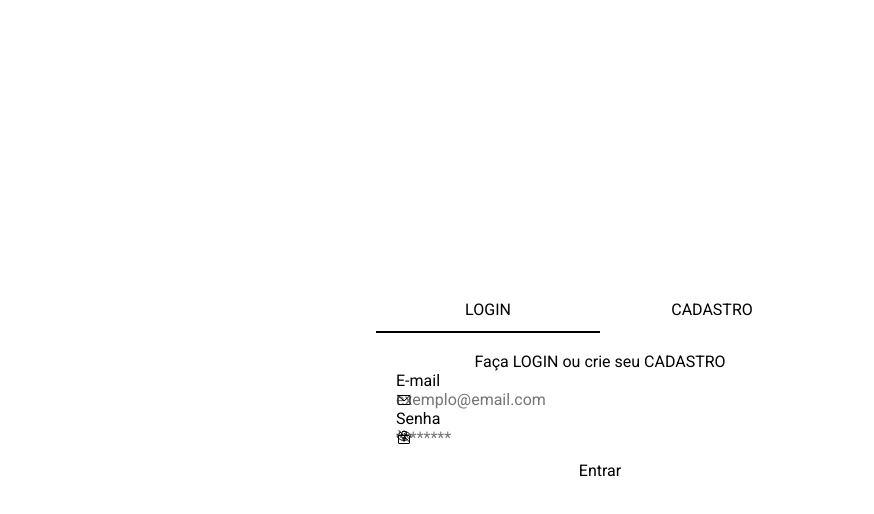
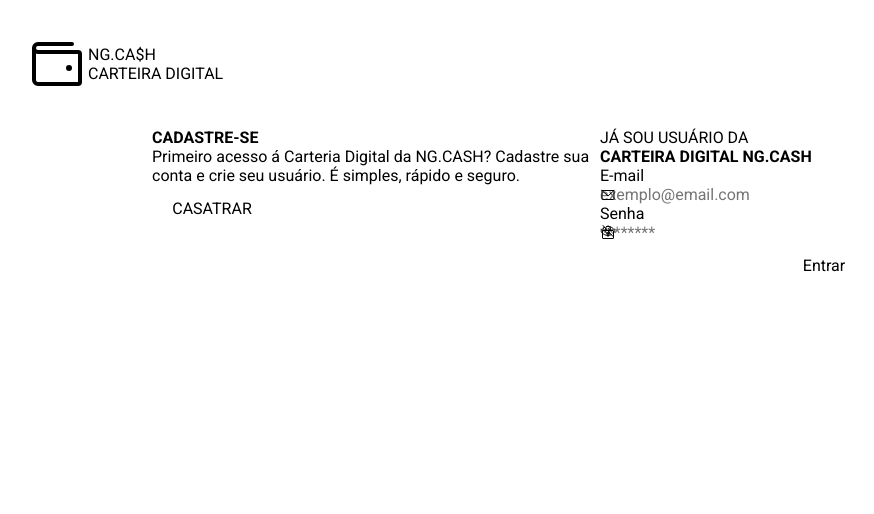
Before and after one commit to amosrodrigues/web-digital-cash, a Next.js app in the folder web/: page / in a window 1280 px wide. Shown: the top 514 px of the page, without its empty margins (40-914 px from the left). Built offline with nearby package versions, Linux system fonts and the light colour scheme; no server answers.

Commit message:
refactor: ajusts in layout of the project.

```diff
--- /dev/null
+++ b/web/src/components/Header/styles.ts
@@ -0,0 +1,5 @@
+import { styled } from '../../styles'
+
+export const HeaderContainer = styled('header', {
+  display: 'flex',
+})
--- a/web/src/pages/_app.tsx
+++ b/web/src/pages/_app.tsx
@@ -1,8 +1,28 @@
 import { AppProps } from 'next/app'
 import { globalStyles } from '../styles/global'
+
+import { Wallet } from 'phosphor-react'
+import { Text } from '../components/Text'
+
+import { Container, Header } from '../styles/pages/app'
 
 globalStyles()
 
 export default function App({ Component, pageProps }: AppProps) {
-  return <Component {...pageProps} />
+  return (
+    <Container>
+      <Header>
+        <Wallet size={64} />
+
+        <div>
+          <Text>
+            NG<span>.</span>CA<span>$</span>H
+          </Text>
+          <Text>CARTEIRA DIGITAL</Text>
+        </div>
+      </Header>
+
+      <Component {...pageProps} />
+    </Container>
+  )
 }
--- a/web/src/pages/index.tsx
+++ b/web/src/pages/index.tsx
@@ -1,35 +1,33 @@
+import Link from 'next/link'
+import { Button } from '../components/Button'
 import { Login } from '../components/SignIn'
-import { Create } from '../components/SignIn/Create'
 import { Text } from '../components/Text'
+
 import {
-  AppContainer,
-  TabsContent,
-  TabsList,
-  TabsRoot,
-  TabsTrigger,
-} from './styles'
+  SectionCreate,
+  SectionSignIn,
+  SignInContainer,
+} from '../styles/pages/signIn'
 
-export default function App() {
+export default function SgnIng() {
   return (
-    <AppContainer>
-      <TabsRoot defaultValue="tab1">
-        <TabsList aria-label="Faça login ou um novo cadastro">
-          <TabsTrigger className="TabsTrigger" value="tab1">
-            LOGIN
-          </TabsTrigger>
-          <TabsTrigger className="TabsTrigger" value="tab2">
-            CADASTRO
-          </TabsTrigger>
-        </TabsList>
-        <TabsContent value="tab1">
-          <Text>Faça LOGIN ou crie seu CADASTRO</Text>
-          <Login />
-        </TabsContent>
-        <TabsContent value="tab2">
-          <Text>Cadastre-se e entre automaticamente</Text>
-          <Create />
-        </TabsContent>
-      </TabsRoot>
-    </AppContainer>
+    <SignInContainer>
+      <SectionCreate>
+        <Text as="h2">CADASTRE-SE</Text>
+        <Text>
+          Primeiro acesso á Carteria Digital da NG.CASH? Cadastre sua conta e
+          crie seu usuário. É simples, rápido e seguro.
+        </Text>
+        <Button as={Link} href="/create" variant="secondary">
+          CASATRAR
+        </Button>
+      </SectionCreate>
+
+      <SectionSignIn>
+        <Text>JÁ SOU USUÁRIO DA</Text>
+        <Text as="h2">CARTEIRA DIGITAL NG.CASH</Text>
+        <Login />
+      </SectionSignIn>
+    </SignInContainer>
   )
 }
--- a/web/src/styles/global.ts
+++ b/web/src/styles/global.ts
@@ -23,13 +23,14 @@
     width: '0.375rem',
     height: '0.375rem',
     marginRight: '10px',
+    backgroundColor: '$gray900',
   },
   '::-webkit-scrollbar-corner': {
     border: 'none',
     background: 'none',
   },
   '::-webkit-scrollbar-thumb': {
-    backgroundColor: '#3D3C42',
+    backgroundColor: '$gray600',
     borderRadius: '3px',
     cursor: 'move',
   },
--- /dev/null
+++ b/web/src/styles/pages/app.ts
@@ -0,0 +1,39 @@
+import { styled } from '..'
+
+export const Container = styled('div', {
+  display: 'flex',
+  flexDirection: 'column',
+  alignItems: 'center',
+  justifyContent: 'center',
+})
+
+export const Header = styled('header', {
+  padding: '2rem 0',
+  width: '90%',
+  maxWidth: 1180,
+  margin: '0 auto',
+  display: 'flex',
+  alignItems: 'center',
+  gap: '$2',
+
+  borderBottom: '1px solid $gray600',
+
+  svg: {
+    color: '$ngcash300',
+  },
+
+  'div p:first-child': {
+    fontSize: '$2xl',
+    lineHeight: '$shorter',
+
+    span: {
+      color: '$ngcash300',
+    },
+  },
+
+  'div p:last-child': {
+    fontSize: '$sm',
+    lineHeight: '$shorter',
+    color: '$gray400',
+  },
+})
--- a/web/src/pages/styles.ts
+++ b/web/src/styles/pages/create.ts
@@ -1,4 +1,4 @@
-import { styled } from '../styles'
+import { styled } from '../../styles'
 import * as Tabs from '@radix-ui/react-tabs'
 
 export const AppContainer = styled('div', {
--- /dev/null
+++ b/web/src/styles/pages/signIn.ts
@@ -0,0 +1,106 @@
+import { styled } from '../../styles'
+import * as Tabs from '@radix-ui/react-tabs'
+
+export const SignInContainer = styled('main', {
+  display: 'flex',
+  alignItems: 'flex-start',
+  justifyContent: 'center',
+  gap: '$10',
+  width: '90%',
+  maxWidth: 1180,
+  // border: '1px solid $gray600',
+})
+
+export const SectionCreate = styled('section', {
+  display: 'flex',
+  flexDirection: 'column',
+  alignItems: 'flex-start',
+  padding: '$8 $4',
+  gap: '$4',
+  width: 'min(90%, 28rem)',
+
+  boxShadow: '0 2px 10px $gray400',
+
+  a: {
+    marginTop: '$4',
+    // width: '$10',
+    // alignSelf: 'flex-end',
+  },
+})
+
+export const SectionSignIn = styled('section', {
+  display: 'flex',
+  flexDirection: 'column',
+  padding: '$8 $4',
+  width: 'min(90%, 28rem)',
+  boxShadow: '0 2px 10px $gray400',
+
+  '> p': {
+    color: '$gray200',
+  },
+
+  '> h2': {
+    marginBottom: '$2',
+  },
+})
+
+export const TabsList = styled(Tabs.List, {
+  flexShrink: '0',
+  display: 'flex',
+  borderBottom: '1px solid $gray500',
+})
+
+export const TabsTrigger = styled(Tabs.Trigger, {
+  fontFamily: 'inherit',
+  backgroundColor: '$gray800',
+  padding: '0 20px',
+  height: '45px',
+  flex: '1',
+  display: 'flex',
+  alignItems: 'center',
+  justifyContent: 'center',
+  fontSize: '$lg',
+  lineHeight: '$base',
+  color: '$gray100',
+  userSelect: 'none',
+  cursor: 'pointer',
+  border: 0,
+
+  '&:first-child': {
+    borderTopLeftRadius: '$sm',
+    '&:not([data-state="inactive"])': {
+      color: '$ngcash300',
+      boxShadow: 'inset 0 -1px 0 0 currentColor, 0 1px 0 0 currentColor',
+    },
+  },
+
+  '&:last-child': {
+    borderTopRightRadius: '$sm',
+    '&:not([data-state="inactive"])': {
+      color: '$ngcash300',
+      boxShadow: 'inset 0 -1px 0 0 currentColor, 0 1px 0 0 currentColor',
+    },
+  },
+
+  '&:hover': {
+    color: '$ngcash500',
+  },
+
+  '&:focus': {
+    position: 'relative',
+    boxShadow: '0 0 0 2px $ngcash500',
+  },
+})
+
+export const TabsContent = styled(Tabs.Content, {
+  flexGrow: '1',
+  padding: '20px',
+  backgroundColor: '$gray600',
+  borderBottomLeftRadius: '$sm',
+  borderBottomRightRadius: '$sm',
+  outline: 'none',
+
+  p: {
+    textAlign: 'center',
+  },
+})
```
Also changed, not shown: web/src/components/Header/index.tsx (added, +20 -0 lines), web/src/pages/create/index.tsx (added, +35 -0 lines).
